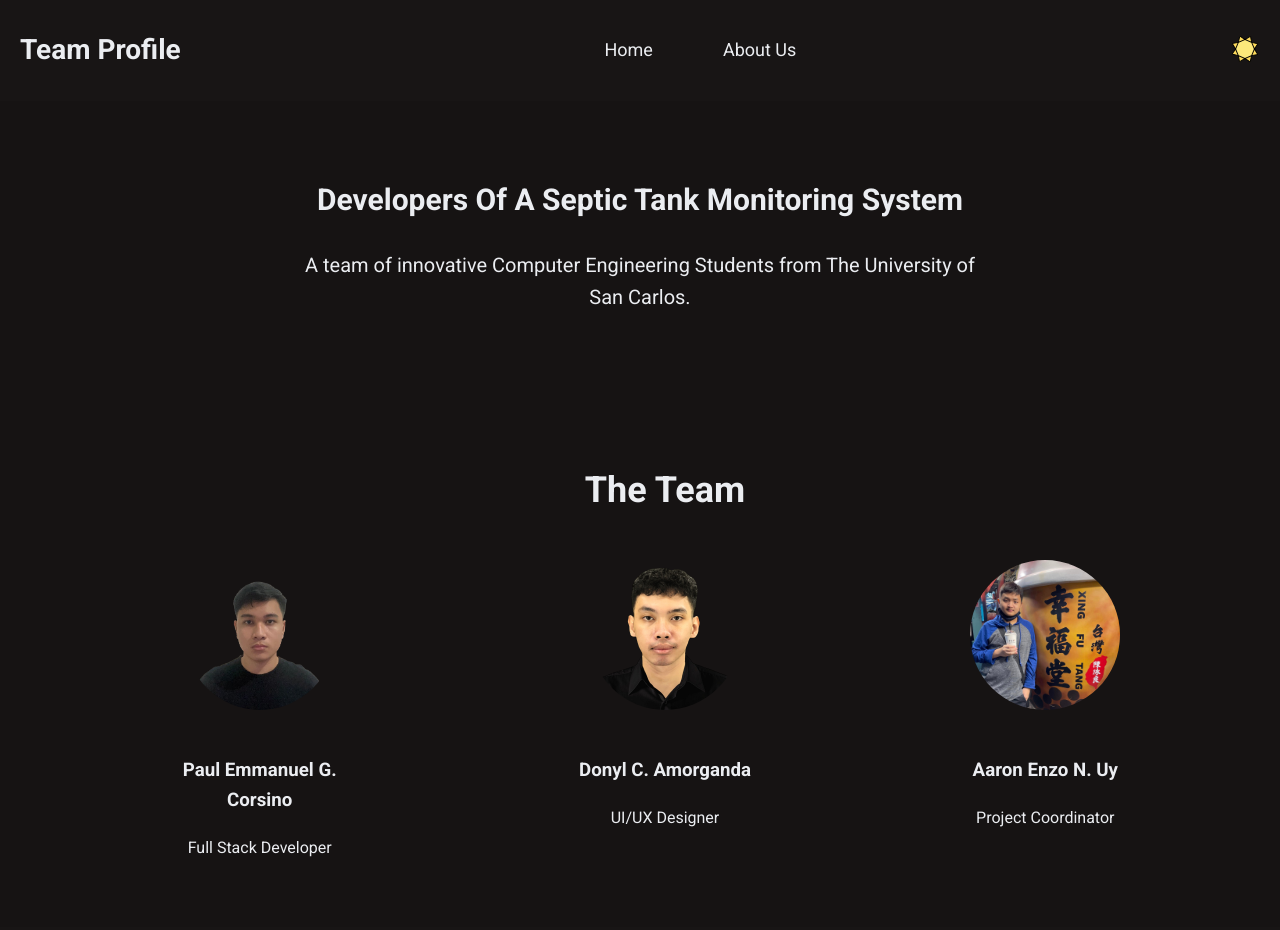
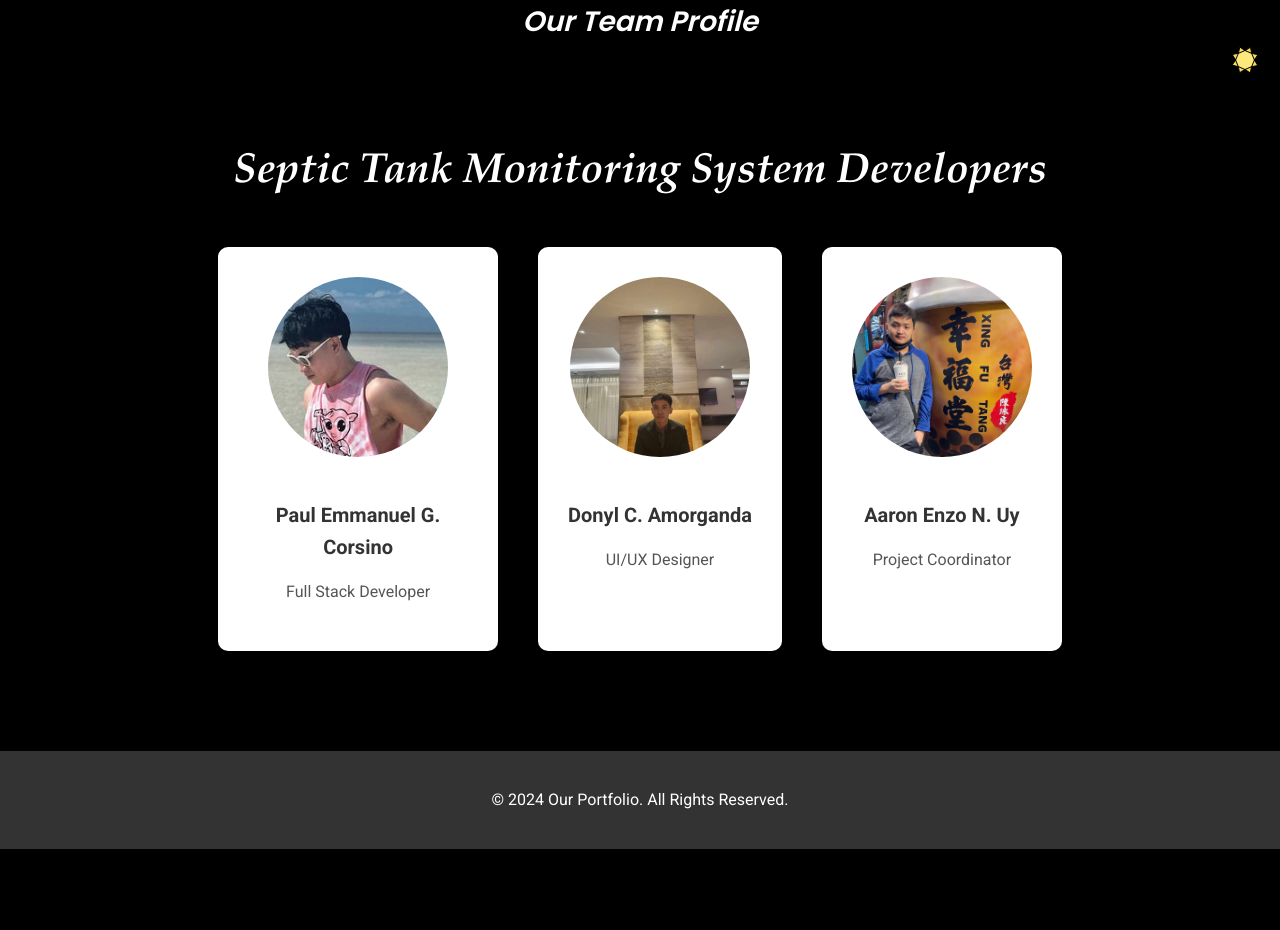
Before and after one commit to dscherzo/septic-tank-monitoring-system, a plain HTML site: page index.html in a window 1280 px wide. Shown: the top 930 px of the page. After the commit the page ends 849 px from the top, so only its background shows below. Drawn offline with Linux system fonts and the light colour scheme.

Commit message:
sixth commit

```diff
--- a/index.html
+++ b/index.html
@@ -5,47 +5,38 @@
     <meta name="viewport" content="width=device-width, initial-scale=1.0">
     <title>Team Profile</title>
     <link href="https://fonts.googleapis.com/css2?family=Roboto:wght@400;700&display=swap" rel="stylesheet">
+    <link href="https://fonts.googleapis.com/css2?family=Montserrat:wght@700&family=Poppins:wght@600&display=swap" rel="stylesheet">
     <link href="style.css" rel="stylesheet" type="text/css">
 </head>
 <body>
     <nav>
-        <div class="logo">Team Profile</div>
-        <ul>
-            <li><a href="#home">Home</a></li>
-            <li><a href="#about">About Us</a></li>
-        </ul>
+        <div class="logo">Our Team Profile</div>
         <button id="theme-toggle">
             <img src="images/sun-icon.svg" alt="Light Mode" id="theme-icon">
         </button>
     </nav>
 
-    <section id="home">
-        <div class="intro">
-            <h1>Developers Of A Septic Tank Monitoring System</h1>
-            <p>A team of innovative Computer Engineering Students from The University of San Carlos.</p>
-        </div>
-    </section>
-
-    <section id="about">
-        <h2>The Team</h2>
+    <section id="team">
+        <h2>Septic Tank Monitoring System Developers</h2>
         <div class="team">
-            <div class="member">
-                <img src="images/Corsino.png" alt="Corsino - Full Stack Developer">
+            <div class="member-card">
+                <img src="images/Corsino.jpg" alt="Corsino - Full Stack Developer">
                 <h3>Paul Emmanuel G. Corsino</h3>
                 <p>Full Stack Developer</p>
             </div>
-            <div class="member">
-                <img src="images/Amorganda.png" alt="Amorganda - UI/UX Designer">
+            <div class="member-card">
+                <img src="images/Amorganda.jpg" alt="Amorganda - UI/UX Designer">
                 <h3>Donyl C. Amorganda</h3>
                 <p>UI/UX Designer</p>
             </div>
-            <div class="member">
+            <div class="member-card">
                 <img src="images/Uy.jpg" alt="Uy - Project Coordinator">
                 <h3>Aaron Enzo N. Uy</h3>
                 <p>Project Coordinator</p>
             </div>
         </div>
     </section>
+
 
     <footer>
         <p>&copy; 2024 Our Portfolio. All Rights Reserved.</p>
--- a/style.css
+++ b/style.css
@@ -2,44 +2,35 @@
 body {
     margin: 0;
     font-family: 'Roboto', sans-serif;
-    background-color: #161313; /* Matches --base-color */
-    color: #ebedf1; /* Matches --text-color */
+    background-color: #000; /* Dark mode background */
+    color: #ebedf1;
     line-height: 1.6;
+    text-align: center;
+    display: flex;
+    flex-direction: column;
+    align-items: center;
 }
 
-nav {
-    display: flex;
-    justify-content: space-between;
-    align-items: center;
-    padding: 20px;
-    background-color: #1a1616af; /* Matches --header-bg */
+/* Navigation */
+nav .logo {
+    font-size: 28px;
+    font-weight: bold;
+    color: #ffffff; /* White logo for dark mode */
+    font-family: 'Garamond', serif; /* Garamond font for logo */
+    font-style: italic; /* Italic */
+    font-weight: bold; /* Bold */
 }
 
 nav .logo {
     font-size: 28px;
     font-weight: bold;
-    color: #ebedf1; /* Matches --header-text-color */
-}
-
-nav ul {
-    list-style: none;
-    display: flex;
-    margin-right: 50px;
-    gap: 70px;
-}
-
-nav ul li a {
-    color: #ebedf1; /* Matches --header-text-color */
-    text-decoration: none;
-    font-size: 18px;
-    transition: color 0.3s ease;
-}
-
-nav ul li a:hover {
-    color: #f4c542; /* Matches --accent-color */
+    color: #ffffff; /* White logo for dark mode */
+    font-family: 'Poppins', sans-serif; /* New font for logo */
 }
 
 nav button {
+    position: absolute;
+    right: 20px; /* Moves the theme toggle button to the right */
     background: none;
     border: none;
     cursor: pointer;
@@ -56,88 +47,111 @@ nav button img:hover {
     transform: rotate(20deg);
 }
 
-section {
-    padding: 50px 50px;
-    text-align: center;
+
+#team {
+    padding: 60px 0;
+    background-color: #000; /* Black background for dark mode */
+    color: #ffffff;
 }
 
-section h2 {
-    font-size: 36px;
+#team h2 {
+    font-size: 42px;
+    color: #ffffff; /* White for dark mode */
     margin-bottom: 40px;
-    margin-left: 50px;
-    color: #ebedf1; /* Matches --primary-color */
+    font-family: 'Garamond', serif; /* Garamond font for h2 heading */
+    font-style: italic; /* Italic */
+    font-weight: bold; /* Bold */
+}
+.team {
+    display: flex;
+    justify-content: center;
+    gap: 40px; /* Increased spacing between members */
+    flex-wrap: wrap;
+    max-width: 1200px;
+    margin: 0 auto;
 }
 
-.intro {
-    max-width: 700px;
-    margin: 0 auto;
-    font-size: 20px;
+/* Team Member Cards */
+.member-card {
+    background-color: #ffffff; /* White card for dark mode */
+    padding: 30px;
+    border-radius: 10px;
+    box-shadow: 0 4px 8px rgba(0, 0, 0, 0.2);
+    transition: transform 0.3s ease, box-shadow 0.3s ease;
+    text-align: center;
+    max-width: 220px;
+    margin-bottom: 40px;
 }
 
-.team {
-    display: flex;
-    justify-content: space-around;
-    margin-top: 40px;
+.member-card img {
+    border-radius: 50%; /* Circular profile images */
+    width: 180px;
+    height: 180px;
+    object-fit: cover;
+    margin-bottom: 15px;
 }
 
-.member {
-    text-align: center;
-    max-width: 200px;
+.member-card h3 {
+    font-size: 20px;
+    color: #333; /* Dark text inside the white card */
+    margin-bottom: 5px;
 }
 
-.member img {
-    border-radius: 50%;
-    width: 150px;
-    height: 150px;
-    object-fit: cover;
-    margin-bottom: 20px;
-    transition: transform 0.3s ease;
+.member-card p {
+    font-size: 16px;
+    color: #555; /* Lighter gray for job titles */
 }
 
-.member img:hover {
-    transform: scale(1.1);
+.member-card:hover {
+    transform: translateY(-10px);
+    box-shadow: 0 6px 12px rgba(0, 0, 0, 0.4);
 }
 
+/* Footer */
 footer {
     text-align: center;
     padding: 20px;
-    background-color: #1a1616af; /* Matches --footer-bg */
-    color: #ebedf1; /* Matches --footer-text-color */
+    background-color: #333;
+    color: #ffffff;
     font-size: 16px;
+    width: 100%;
 }
 
 /* Dark/Light Mode Toggle */
-body.light-mode nav ul li a {
-    color: #2d3a4b; /* Matches --header-text-color */
-}
-
-body.light-mode section h2 {
-    color: #1f1f1f; /* Matches --primary-color */
-}
-
 body.light-mode {
-    background-color: #ffffff; /* Matches --base-variant */
-    color: #2d3a4b; /* Matches --text-color */
+    background-color: #ffffff; /* White background for light mode */
+    color: #000; /* Dark text for light mode */
 }
 
 body.light-mode nav {
-    background-color: #cfcdcd; /* Matches --header-bg */
+    background-color: #f0f0f0; /* Light gray navigation bar for light mode */
 }
 
 body.light-mode nav .logo {
-    color: #2d3a4b; /* Matches --header-text-color */
+    color: #000; /* Black logo for light mode */
 }
 
-body.light-mode nav button img {
-    content: url('images/moon-icon.svg');
+/* Light Mode Adjustments */
+body.light-mode #team h2 {
+    color: #000; /* Black text for light mode to ensure it's visible */
+}
+
+body.light-mode #team {
+    background-color: #ffffff; /* White background for team section */
+    color: #000; /* Black text for light mode */
+}
+
+body.light-mode .member-card {
+    background-color: #f0f0f0; /* Light gray card for light mode */
+    color: #000; /* Dark text inside the card */
 }
 
 body.light-mode footer {
-    background-color: #cfcdcd; /* Matches --footer-bg */
-    color: #2d3a4b; /* Matches --footer-text-color */
+    background-color: #f0f0f0; /* Light gray footer for light mode */
+    color: #000; /* Black text in footer */
 }
 
 /* Smooth transitions */
-body, nav, footer, section {
-    transition: background-color 0.3s ease, color 0.3s ease;
+body, nav, footer, section, .member-card {
+    transition: background-color 0.3s ease, color 0.3s ease, transform 0.3s ease;
 }
```
Also changed, not shown: images/Amorganda.jpg (added), images/Amorganda.png (deleted), images/Corsino.jpg (added), images/Corsino.png (deleted).
